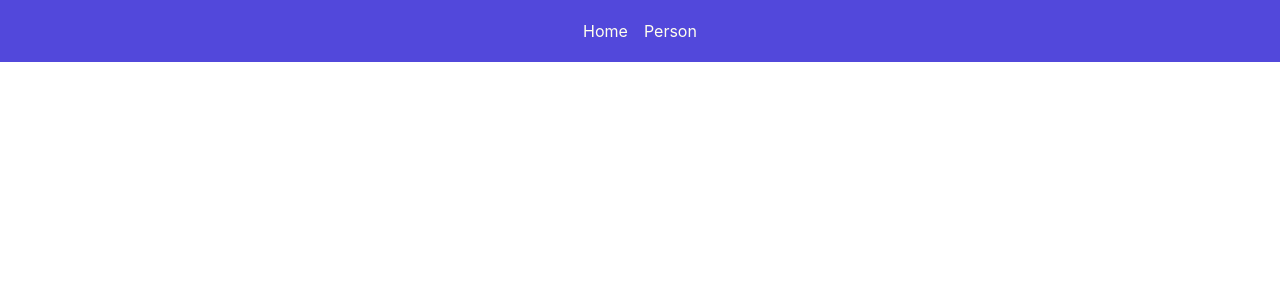
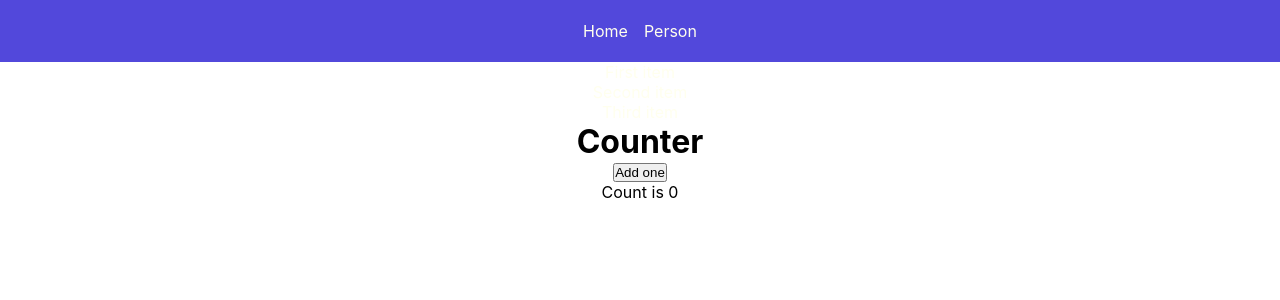
Before and after one commit to EliasPereyra/ts-react-testing-cra, a React (Create React App) app: page / in a window 1280 px wide. Shown: the top 300 px of the page. Built offline with nearby package versions, Linux system fonts and the light colour scheme.

Commit message:
Add mock data for rendering the sidebar component correctly

```diff
--- a/src/App.tsx
+++ b/src/App.tsx
@@ -1,11 +1,32 @@
 import { Header } from "./components/Header/Header";
 
 import "./App.css";
+import Sidebar from "./components/Sidebar/Sidebar";
+import Counter from "./components/Counter/Counter";
 
 function App() {
+  const items = [
+    {
+      name: "First item",
+      href: "#",
+    },
+    {
+      name: "Second item",
+      href: "#",
+    },
+    {
+      name: "Third item",
+      href: "#",
+    },
+  ];
+
   return (
-    <div className="App">
+    <div className="app">
       <Header />
+      <div>
+        <Sidebar items={items} />
+      </div>
+      <Counter />
     </div>
   );
 }
```
